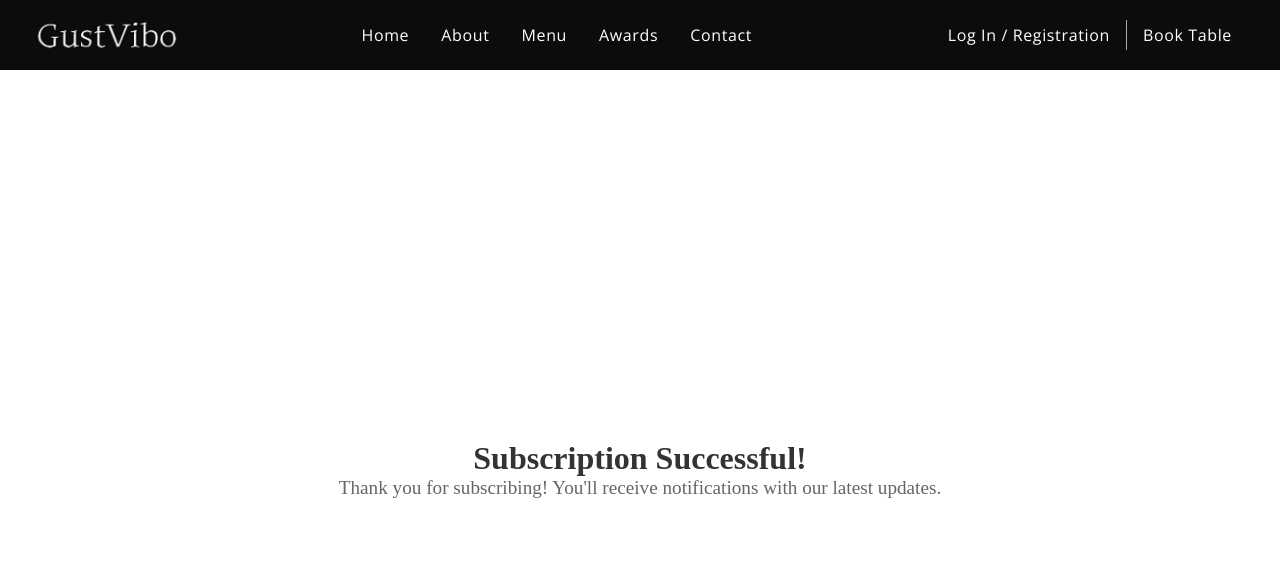
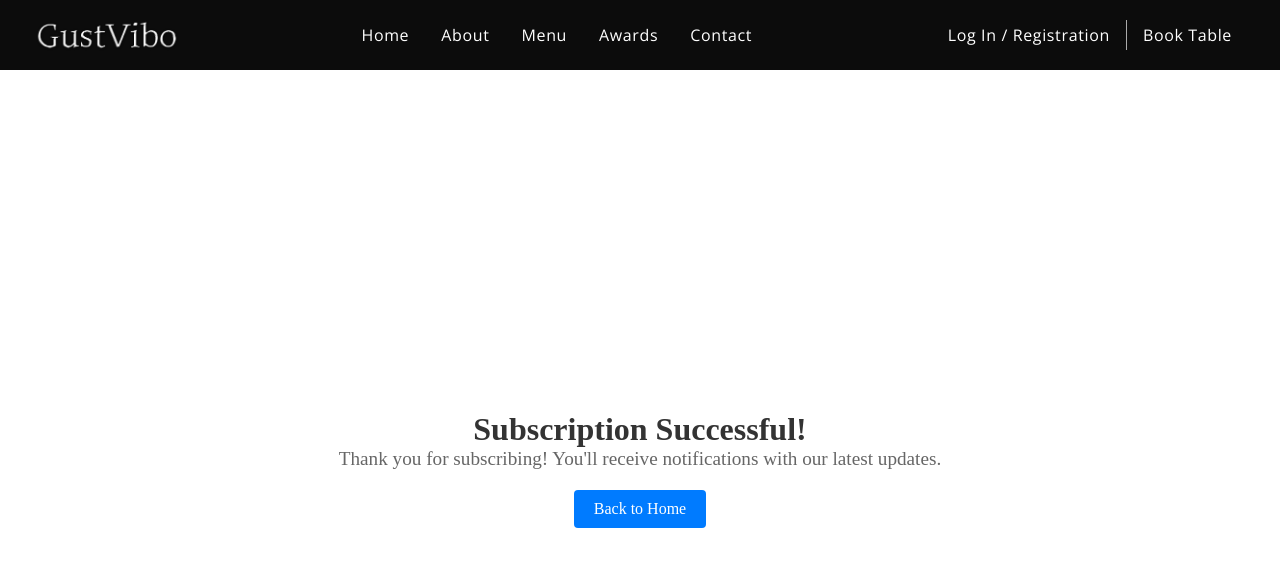
Before and after one commit to SRI-RAYUDU/Gustvibo-res1, a React (Create React App) app: page /subscription-thank-you in a window 1280 px wide. Shown: the top 566 px of the page. Built offline with nearby package versions, Linux system fonts and the light colour scheme; a web font is replaced by a local one.

Commit message:
first commit

```diff
--- a/package.json
+++ b/package.json
@@ -6,7 +6,7 @@
     "@testing-library/jest-dom": "^5.17.0",
     "@testing-library/react": "^13.4.0",
     "@testing-library/user-event": "^13.5.0",
-    "firebase": "^10.13.1",
+    "firebase": "^10.14.1",
     "firestore": "^1.1.6",
     "react": "^18.3.1",
     "react-dom": "^18.3.1",
--- a/src/components/Footer/subscription.css
+++ b/src/components/Footer/subscription.css
@@ -1,4 +1,3 @@
-/* src/components/SubscriptionThankYou/SubscriptionThankYou.css */
 .subscription-thank-you {
   display: flex;
   flex-direction: column;
@@ -17,4 +16,19 @@
 .subscription-thank-you p {
   font-size: 1.2rem;
   color: #666;
+  margin-bottom: 20px;
 }
+
+.back-home-button {
+  display: inline-block;
+  padding: 10px 20px;
+  background-color: #007bff;
+  color: white;
+  text-decoration: none;
+  border-radius: 4px;
+  text-align: center;
+}
+
+.back-home-button:hover {
+  background-color: #0056b3;
+}
--- a/src/components/Footer/subscription.js
+++ b/src/components/Footer/subscription.js
@@ -1,5 +1,6 @@
 // src/components/SubscriptionThankYou/SubscriptionThankYou.js
 import React from 'react';
+import { Link } from 'react-router-dom';
 import './subscription.css';
 
 const SubscriptionThankYou = () => {
@@ -10,6 +11,9 @@ const SubscriptionThankYou = () => {
         Thank you for subscribing! You'll receive notifications with our latest
         updates.
       </p>
+      <Link to="/" className="back-home-button">
+        Back to Home
+      </Link>
     </div>
   );
 };
--- a/src/components/Navbar/Navbar.css
+++ b/src/components/Navbar/Navbar.css
@@ -4,9 +4,12 @@
     justify-content: space-between;
     align-items: center;
     background: var(--color-black);
+    padding: 1rem 2rem;
+    position: sticky;
+    top: 0;
+    z-index: 10;
+}
 
-    padding: 1rem 2rem;
-}
 
 .app__navbar-logo {
     display: flex;
--- a/src/components/Navbar/Navbar.js
+++ b/src/components/Navbar/Navbar.js
@@ -4,8 +4,7 @@ import images from '../../constants/images';
 import './Navbar.css';
 import { MdOutlineRestaurantMenu } from 'react-icons/md';
 import { Link } from 'react-router-dom';
-import { db } from './firebaseconfi';
-import Login from './login';// Adjust this path according to where your firebase.js file is located
+
 
 const Navbar = () => {
   const [toggleMenu, setToggleMenu] = useState(false);
--- a/src/components/Navbar/firebaseconfi.js
+++ /dev/null
@@ -1,17 +0,0 @@
-
-import { initializeApp } from 'firebase/app';
-import { getFirestore } from 'firebase/firestore';
-
-const firebaseConfig = {
-  apiKey: 'YOUR_API_KEY',
-  authDomain: 'YOUR_AUTH_DOMAIN',
-  projectId: 'YOUR_PROJECT_ID',
-  storageBucket: 'YOUR_STORAGE_BUCKET',
-  messagingSenderId: 'YOUR_MESSAGING_SENDER_ID',
-  appId: 'YOUR_APP_ID',
-};
-
-const app = initializeApp(firebaseConfig);
-const db = getFirestore(app);
-
-export { db };
--- a/src/components/Navbar/login.js
+++ b/src/components/Navbar/login.js
@@ -1,22 +1,24 @@
 import React, { useState } from 'react';
 import { useNavigate } from 'react-router-dom';
-import { db } from './firebaseconfi';
-import { collection, addDoc } from 'firebase/firestore';
 import './login.css';
-import ThankYou from './thankyou';
 
 const Login = () => {
   const [name, setName] = useState('');
   const [email, setEmail] = useState('');
   const [phone, setPhone] = useState('');
   const navigate = useNavigate();
-// debugger;
-const handleSubmit = async (e) => {
+
+  const handleSubmit = (e) => {
     e.preventDefault();
+    console.log('Form submitted with:', { name, email, phone });
 
-      navigate('/thank-you');
 
-}
+    localStorage.setItem('userDetails', JSON.stringify({ name, email, phone }));
+
+
+    navigate('/thank-you');
+  };
+
   return (
     <div className="login">
       <form className="login__form" onSubmit={handleSubmit}>
--- a/src/components/Navbar/thankyou.js
+++ b/src/components/Navbar/thankyou.js
@@ -1,11 +1,19 @@
+// ThankYou.js
 import React from 'react';
+import { useNavigate } from 'react-router-dom';
 import './thankyou.css';
 
 const ThankYou = () => {
+  const navigate = useNavigate();
+
+  const handleBackToHome = () => {
+    navigate('/'); // Redirects to the home page
+  };
+
   return (
     <div className="thank-you">
       <h2>Thank you for your confirmation!</h2>
-      <p>Your booking has been successfully recorded.</p>
+      <button onClick={handleBackToHome}>Back to Home</button>
     </div>
   );
 };
--- a/src/constants/data.js
+++ b/src/constants/data.js
@@ -1,11 +1,11 @@
 import images from './images';
 
 const wines = [
-  // Wine data as you provided
+
 ];
 
 const cocktails = [
-  // Cocktail data as you provided
+
 ];
 
 const awards = [
--- a/src/container/Intro/Intro.js
+++ b/src/container/Intro/Intro.js
@@ -24,6 +24,7 @@ const Intro = () => {
         ref={vidRef}
         type="video/mp4"
         loop
+        autoPlay
         controls={false}
         muted
       />
```
Also changed, not shown: src/App.js (+4 -4 lines), src/components/Navbar/firestore.js (deleted, +0 -13 lines), 1 other file (tests, documents, lock files or other folders). Lines whose indentation alone changed are shown as unchanged.
